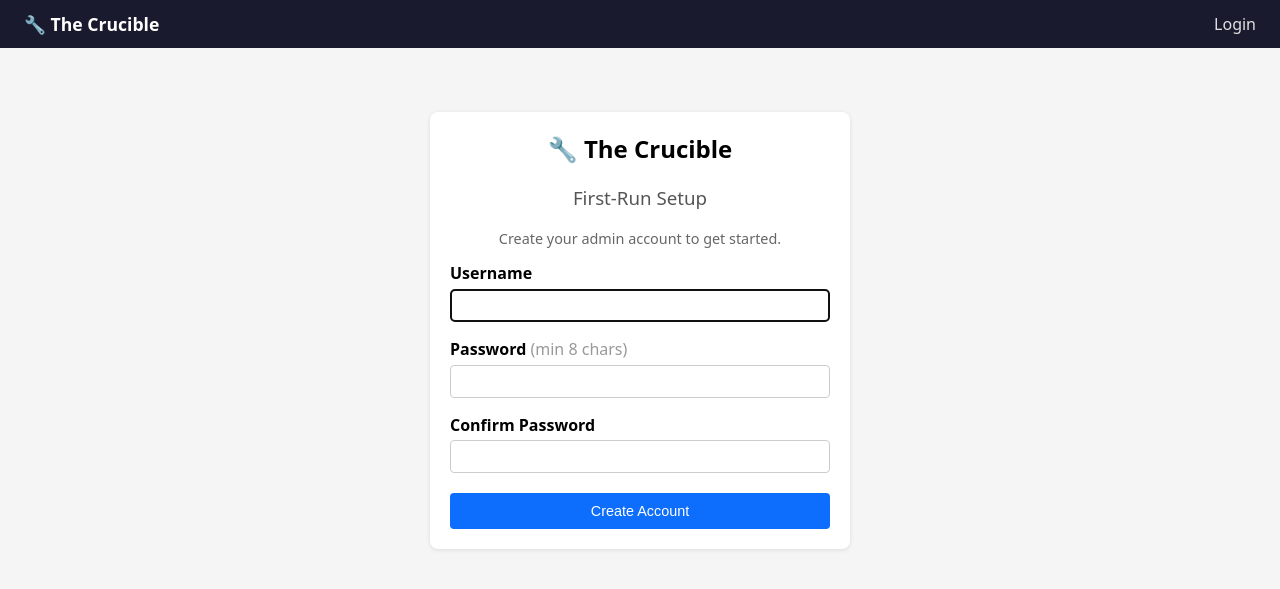
After one commit to Domsdabomb/The-crucible, a Flask app: page /auth/setup in a window 1280 px wide. The commit adds this page. Shown: the top 589 px of the page. Run offline with Flask 3, Linux system fonts and the light colour scheme; data that the repository does not hold is empty.

Commit message:
feat(auth): admin authentication + customer list
- admins table in schema.sql (salted SHA-256, same pattern as v1)
- app/services/auth.py: hash_password, verify_password, login_required
  decorator, get_admin, admin_exists, create_admin
- app/auth/ Blueprint at /auth prefix:
  GET/POST /auth/login    — credential check, redirects to /admin/
  GET      /auth/logout   — clears session
  GET/POST /auth/setup    — first-run only; locked after first admin created
- @login_required applied to all 7 admin blueprint routes
- / now redirects to /admin/ if logged in, else /auth/login
- app/admin/routes.py: GET /admin/customers — customer list with job
  count, active job count, SMS count; also @login_required applied
- app/templates/auth/login.html + setup.html
- app/templates/admin/customer_list.html
- base.html: nav shows Dashboard/Jobs/Customers/Logout when logged in,
  Login-only when logged out; flash messages rendered globally in base

Co-authored-by: Claude <noreply@anthropic.com>

```diff
--- /dev/null
+++ b/app/auth/__init__.py
@@ -0,0 +1,5 @@
+from flask import Blueprint
+
+auth_bp = Blueprint("auth", __name__, url_prefix="/auth")
+
+from app.auth import routes  # noqa: E402,F401
--- /dev/null
+++ b/app/auth/routes.py
@@ -0,0 +1,61 @@
+from flask import render_template, request, redirect, url_for, flash, session
+
+from app.services.auth import admin_exists, get_admin, create_admin, verify_password
+from . import auth_bp
+
+
+@auth_bp.route("/login", methods=["GET", "POST"])
+def login():
+    if not admin_exists():
+        return redirect(url_for("auth.setup"))
+
+    if request.method == "POST":
+        username = request.form.get("username", "").strip()
+        password = request.form.get("password", "")
+        admin = get_admin(username)
+        if admin and verify_password(password, admin["password_hash"]):
+            session["admin_id"] = admin["id"]
+            session["admin_username"] = admin["username"]
+            flash(f"Welcome back, {username}.", "success")
+            return redirect(request.args.get("next") or url_for("admin.dashboard"))
+        flash("Invalid username or password.", "error")
+
+    return render_template("auth/login.html")
+
+
+@auth_bp.route("/logout")
+def logout():
+    session.clear()
+    flash("Logged out.", "success")
+    return redirect(url_for("auth.login"))
+
+
+@auth_bp.route("/setup", methods=["GET", "POST"])
+def setup():
+    if admin_exists():
+        return redirect(url_for("auth.login"))
+
+    if request.method == "POST":
+        username = request.form.get("username", "").strip()
+        password = request.form.get("password", "")
+        confirm  = request.form.get("confirm", "")
+
+        errors = []
+        if not username:
+            errors.append("Username is required.")
+        if len(password) < 8:
+            errors.append("Password must be at least 8 characters.")
+        if password != confirm:
+            errors.append("Passwords do not match.")
+
+        if errors:
+            return render_template("auth/setup.html", errors=errors, username=username)
+
+        create_admin(username, password)
+        admin = get_admin(username)
+        session["admin_id"] = admin["id"]
+        session["admin_username"] = username
+        flash(f"Admin account '{username}' created. You're logged in.", "success")
+        return redirect(url_for("admin.dashboard"))
+
+    return render_template("auth/setup.html", errors=[], username="")
--- /dev/null
+++ b/app/services/auth.py
@@ -0,0 +1,53 @@
+"""
+Auth helpers — password hashing and the login_required decorator.
+"""
+
+import functools
+import secrets
+from hashlib import sha256
+
+from flask import session, redirect, url_for, flash, request
+
+from app.db import get_db
+
+
+def hash_password(password: str) -> str:
+    """Return "salt:sha256(salt+password)"."""
+    salt = secrets.token_hex(16)
+    digest = sha256((salt + password).encode()).hexdigest()
+    return f"{salt}:{digest}"
+
+
+def verify_password(password: str, stored: str) -> bool:
+    salt, digest = stored.split(":", 1)
+    return sha256((salt + password).encode()).hexdigest() == digest
+
+
+def get_admin(username: str):
+    return get_db().execute(
+        "SELECT * FROM admins WHERE username = ?", (username,)
+    ).fetchone()
+
+
+def admin_exists() -> bool:
+    return get_db().execute("SELECT COUNT(*) FROM admins").fetchone()[0] > 0
+
+
+def create_admin(username: str, password: str) -> None:
+    db = get_db()
+    db.execute(
+        "INSERT INTO admins (username, password_hash) VALUES (?, ?)",
+        (username, hash_password(password)),
+    )
+    db.commit()
+
+
+def login_required(f):
+    """Decorator: redirect to /login if no active session."""
+    @functools.wraps(f)
+    def wrapped(*args, **kwargs):
+        if "admin_id" not in session:
+            flash("Please log in to continue.", "error")
+            return redirect(url_for("auth.login", next=request.path))
+        return f(*args, **kwargs)
+    return wrapped
--- /dev/null
+++ b/app/templates/auth/setup.html
@@ -0,0 +1,34 @@
+{% extends "base.html" %}
+{% block title %}Create Admin — The Crucible{% endblock %}
+{% block content %}
+<div style="max-width:420px;margin:4rem auto">
+  <div class="card">
+    <h2 style="margin-top:0;text-align:center">🔧 The Crucible</h2>
+    <h3 style="text-align:center;color:#555;font-weight:normal;margin-top:0">First-Run Setup</h3>
+    <p style="color:#666;font-size:.9rem;text-align:center">Create your admin account to get started.</p>
+
+    {% if errors %}
+    <ul class="errors">{% for e in errors %}<li>{{ e }}</li>{% endfor %}</ul>
+    {% endif %}
+
+    <form method="post">
+      <div style="margin-bottom:1rem">
+        <label style="display:block;margin-bottom:.3rem;font-weight:600">Username</label>
+        <input name="username" type="text" value="{{ username }}" autocomplete="username" autofocus required
+               style="width:100%;padding:.5rem;border:1px solid #ccc;border-radius:4px;box-sizing:border-box">
+      </div>
+      <div style="margin-bottom:1rem">
+        <label style="display:block;margin-bottom:.3rem;font-weight:600">Password <span style="color:#999;font-weight:normal">(min 8 chars)</span></label>
+        <input name="password" type="password" autocomplete="new-password" required
+               style="width:100%;padding:.5rem;border:1px solid #ccc;border-radius:4px;box-sizing:border-box">
+      </div>
+      <div style="margin-bottom:1.25rem">
+        <label style="display:block;margin-bottom:.3rem;font-weight:600">Confirm Password</label>
+        <input name="confirm" type="password" autocomplete="new-password" required
+               style="width:100%;padding:.5rem;border:1px solid #ccc;border-radius:4px;box-sizing:border-box">
+      </div>
+      <button type="submit" class="btn btn-primary" style="width:100%;padding:.6rem">Create Account</button>
+    </form>
+  </div>
+</div>
+{% endblock %}
--- a/app/templates/base.html
+++ b/app/templates/base.html
@@ -40,10 +40,31 @@
 <body>
 <nav>
   <strong style="font-size:1.1rem">🔧 The Crucible</strong>
+  {% if session.get('admin_id') %}
   <a href="/admin/">Dashboard</a>
   <a href="/admin/jobs">Jobs</a>
   <a href="/admin/jobs/new">+ New Job</a>
+  <a href="/admin/customers">Customers</a>
+  <span style="flex:1"></span>
+  <span style="color:#aaa;font-size:.85rem">{{ session.get('admin_username') }}</span>
+  <a href="/auth/logout" style="color:#f88">Logout</a>
+  {% else %}
+  <span style="flex:1"></span>
+  <a href="/auth/login">Login</a>
+  {% endif %}
 </nav>
+{% with messages = get_flashed_messages(with_categories=true) %}
+  {% if messages %}
+  <div style="max-width:1200px;margin:.75rem auto;padding:0 1rem">
+    {% for cat, msg in messages %}
+    <div style="padding:.6rem 1rem;border-radius:4px;margin-bottom:.5rem;
+      {% if cat == 'error' %}background:#f8d7da;color:#842029{% else %}background:#d1e7dd;color:#0f5132{% endif %}">
+      {{ msg }}
+    </div>
+    {% endfor %}
+  </div>
+  {% endif %}
+{% endwith %}
 <div class="container">
   {% block content %}{% endblock %}
 </div>
--- a/db/schema.sql
+++ b/db/schema.sql
@@ -163,3 +163,14 @@ CREATE TABLE IF NOT EXISTS sms_log (
 
 CREATE INDEX IF NOT EXISTS idx_sms_job      ON sms_log (job_id);
 CREATE INDEX IF NOT EXISTS idx_sms_customer ON sms_log (customer_id);
+
+-- ─────────────────────────────────────────────
+-- 8. ADMINS
+-- ─────────────────────────────────────────────
+CREATE TABLE IF NOT EXISTS admins (
+    id            INTEGER PRIMARY KEY AUTOINCREMENT,
+    username      TEXT    NOT NULL UNIQUE,
+    password_hash TEXT    NOT NULL,               -- "salt:sha256(salt+password)"
+    created_at    TEXT    NOT NULL
+                  DEFAULT (strftime('%Y-%m-%dT%H:%M:%fZ', 'now'))
+);
```
Also changed, not shown: app/__init__.py (+7 -3 lines), app/admin/routes.py (+31 -0 lines), app/templates/admin/customer_list.html (added, +40 -0 lines), app/templates/auth/login.html (added, +30 -0 lines).
